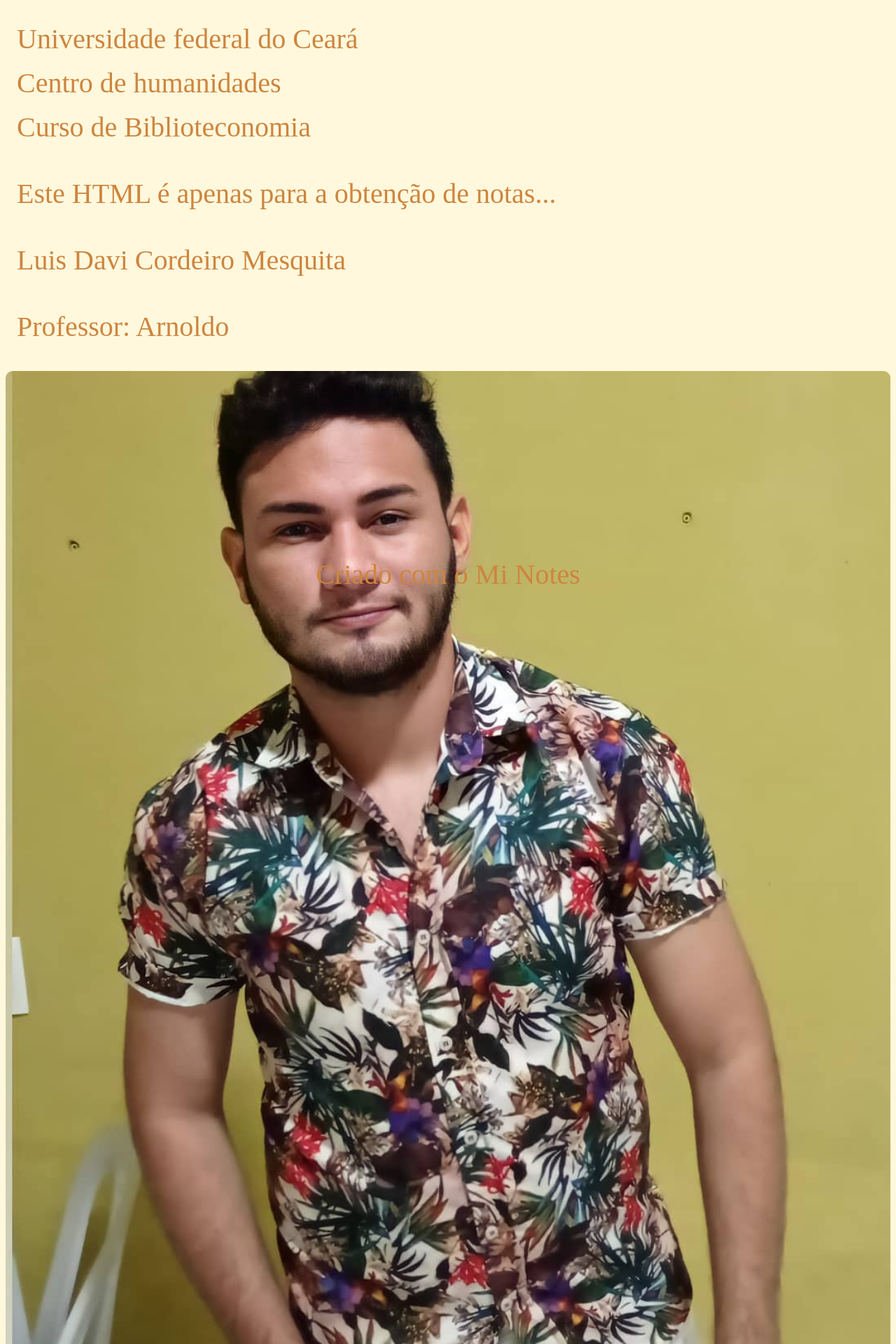
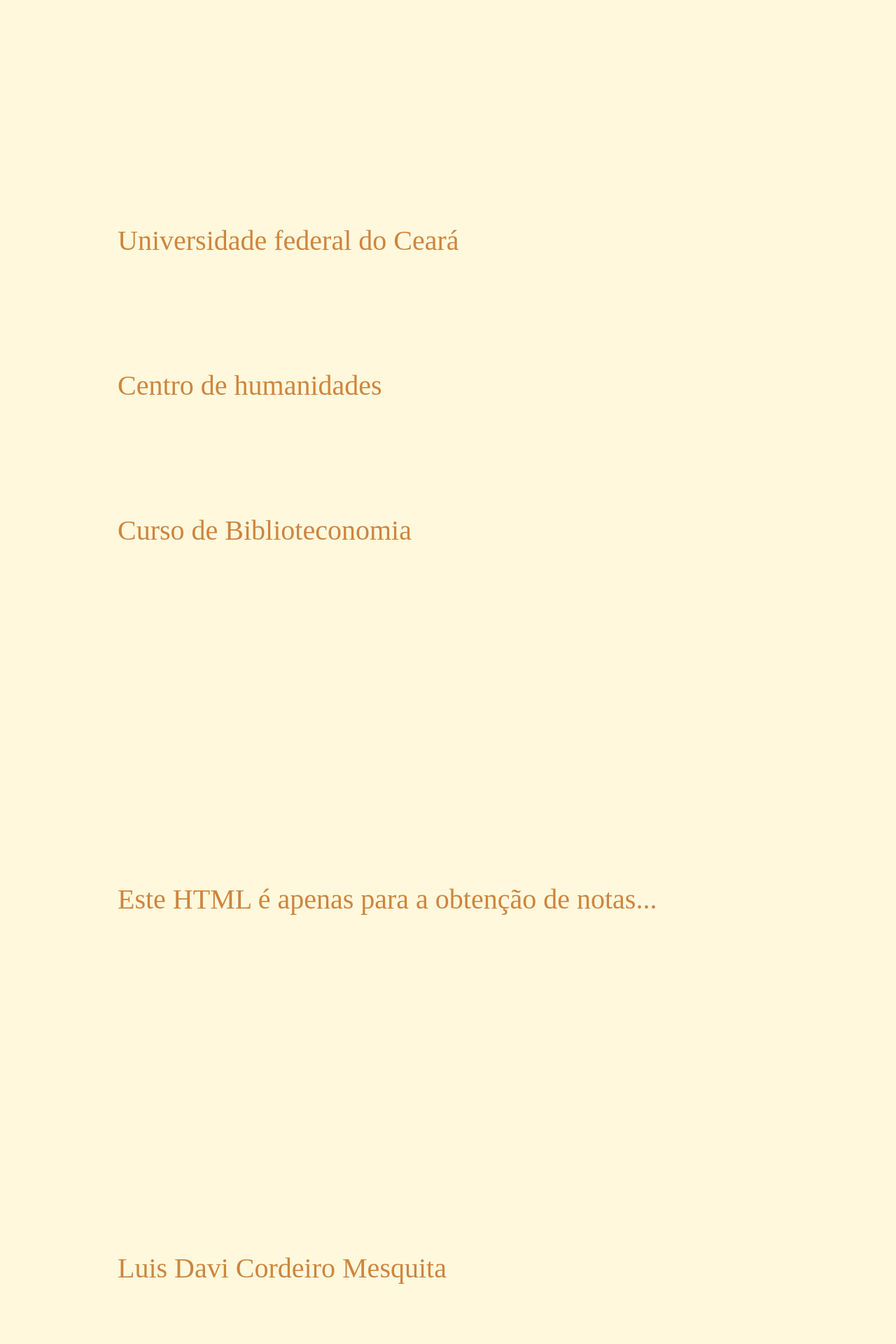
Before and after one commit to PabloBF/pablobf.github.io, a Jekyll site: the page ufc/informatica-aplicada/davi/index.html, which Jekyll copies as it is, in a window 1280 px wide. Shown: the top 1920 px of the page at 70% size. Built offline with Jekyll 4.4.1, drawn with Linux system fonts in a browser that asks for light colours.

Commit message:
Update index.html

```diff
--- a/ufc/informatica-aplicada/davi/index.html
+++ b/ufc/informatica-aplicada/davi/index.html
@@ -7,38 +7,29 @@
 			body {background-color:cornsilk;}
 		  p {
 			  color:peru;
-			  margin-left:1rem;
-			  margin-right:1rem;
+			  margin-left:10rem;
+			  margin-right:10rem;
 			  font-size:40px;
 		  }
 		  header {
-				margin-top:2rem;
-				margin-bottom:2rem;
+				margin-top:20rem;
+				margin-bottom:20rem;
 		  }
 		  header p {
 			  padding:0;
 				margin-top:0;
-				margin-bottom:1rem;
+				margin-bottom:10rem;
 			}
 			div p {
-			  margin-top: 3rem;
+			  margin-top: 30rem;
 			}
 
 			#foto {
 			  display: block;
-			  margin-left: auto;
-			  margin-right: auto;
+			  margin-left: 10rem;
+			  margin-right: 10rem;
 			  width: 100%;
 				border-radius: 10px;
-			}
-
-			footer {
-			  position: absolute;
-			  right: 0;
-			  bottom: 0;
-			  left: 0;
-			  padding: 1rem;
-			  text-align: center;
 			}
 		</style>
   </head>
```
